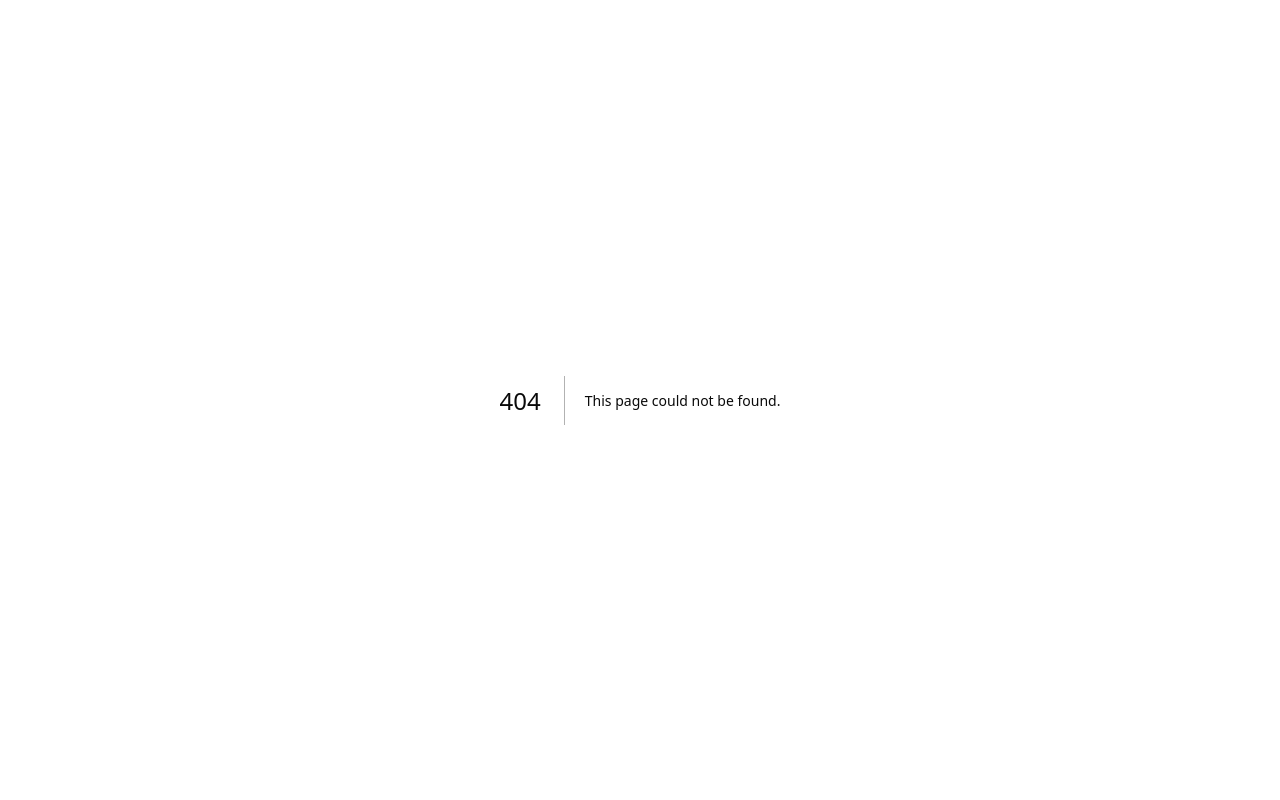
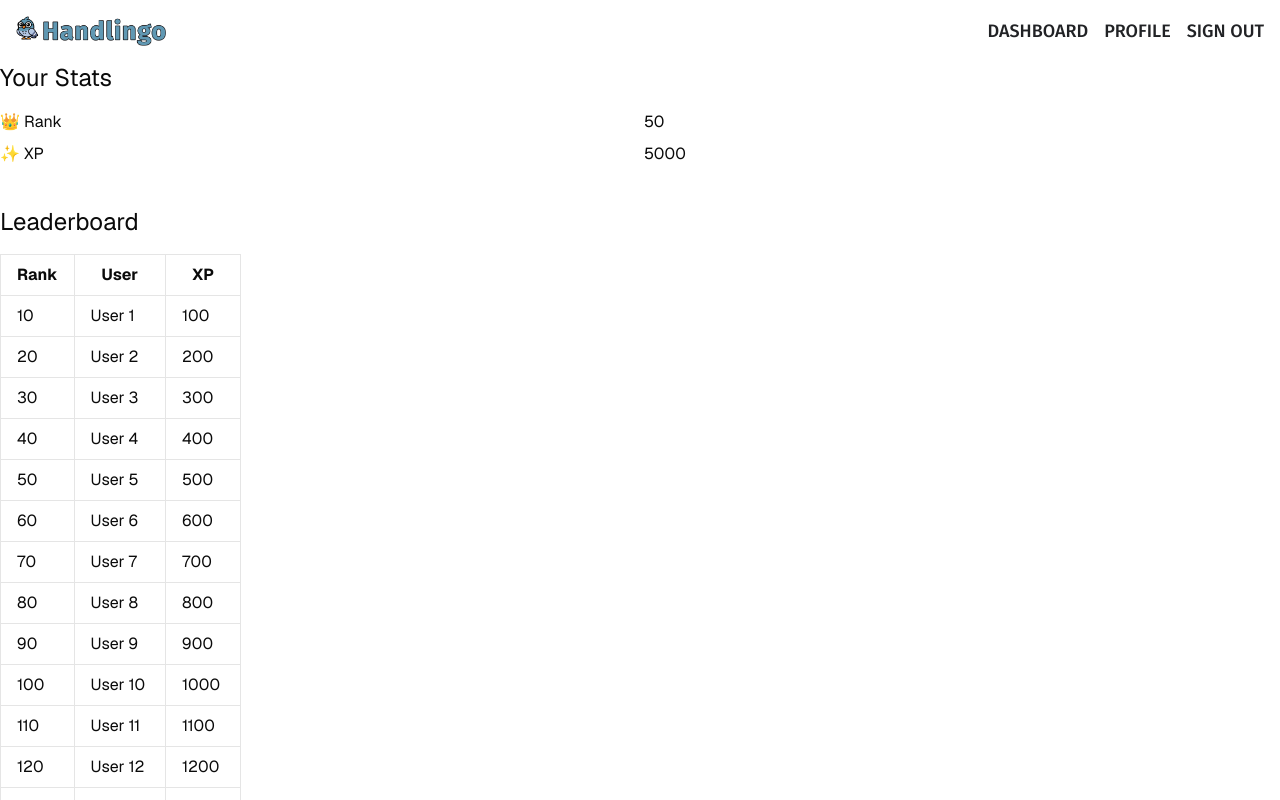
Before and after one commit to yumib/handlingo, a Next.js app in the folder handlingo/: page /leaderboard in a window 1280 px wide. Before the commit this address had no page. Shown: the top 800 px of the page. Built offline with nearby package versions, Linux system fonts and the light colour scheme.

Commit message:
ui for the dashboard

```diff
--- /dev/null
+++ b/handlingo/app/(main-pages)/leaderboard/page.tsx
@@ -0,0 +1,89 @@
+interface UserAttr {
+  UserRank: number;
+  UserXP: number;
+}
+
+interface GlobalUser extends UserAttr {
+  UserName: string;
+}
+
+interface GlobalUsersData {
+  Users: GlobalUser[];
+}
+
+const dummyData = (): GlobalUsersData => {
+  const userNumber = 30;
+  const users: GlobalUser[] = [];
+
+  for (let i = 0; i < userNumber; i++)
+    users.push({
+      UserName: `User ${i + 1}`,
+      UserRank: (i + 1) * 10,
+      UserXP: (i + 1) * 100,
+    });
+
+  const returnData: GlobalUsersData = {
+    Users: users,
+  };
+
+  return returnData;
+};
+
+// component for the top which would display the user's information under "Your stats"
+const UserStats = (props: UserAttr) => {
+  return (
+    <>
+      <h2 className="text-2xl mb-4 w-1/6">Your Stats</h2>
+      <div className="grid grid-cols-2 grid-rows-2 gap-2">
+        <p>👑 Rank</p> <p>{props.UserRank}</p>
+        <p>✨ XP</p> <p>{props.UserXP}</p>
+      </div>
+    </>
+  );
+};
+
+// table where each user will be displayed by rows in a table (so here..
+// we would call the top component, GlobalUserRow)
+const GlobalUsersTable = (props: GlobalUsersData) => {
+  return (
+    <>
+      <h2 className="text-2xl mt-10 mb-4">Leaderboard</h2>
+
+      <table className="table-auto border-collapse border border-gray-400">
+        <thead>
+          <tr>
+            <th className="border border-gray-300 px-4 py-2">Rank</th>
+            <th className="border border-gray-300 px-4 py-2">User</th>
+            <th className="border border-gray-300 px-4 py-2">XP</th>
+          </tr>
+        </thead>
+        <tbody>
+          {props.Users.map((user, key) => (
+            <tr key={key}>
+              <td className="border border-gray-300 px-4 py-2">
+                {user.UserRank}
+              </td>
+              <td className="border border-gray-300 px-4 py-2">
+                {user.UserName}
+              </td>
+              <td className="border border-gray-300 px-4 py-2">
+                {user.UserXP}
+              </td>
+            </tr>
+          ))}
+        </tbody>
+      </table>
+    </>
+  );
+};
+
+const Leaderboard = () => {
+  return (
+    <>
+      <UserStats UserRank={50} UserXP={5000} />
+      <GlobalUsersTable Users={dummyData().Users} />
+    </>
+  );
+};
+
+export default Leaderboard;
```
